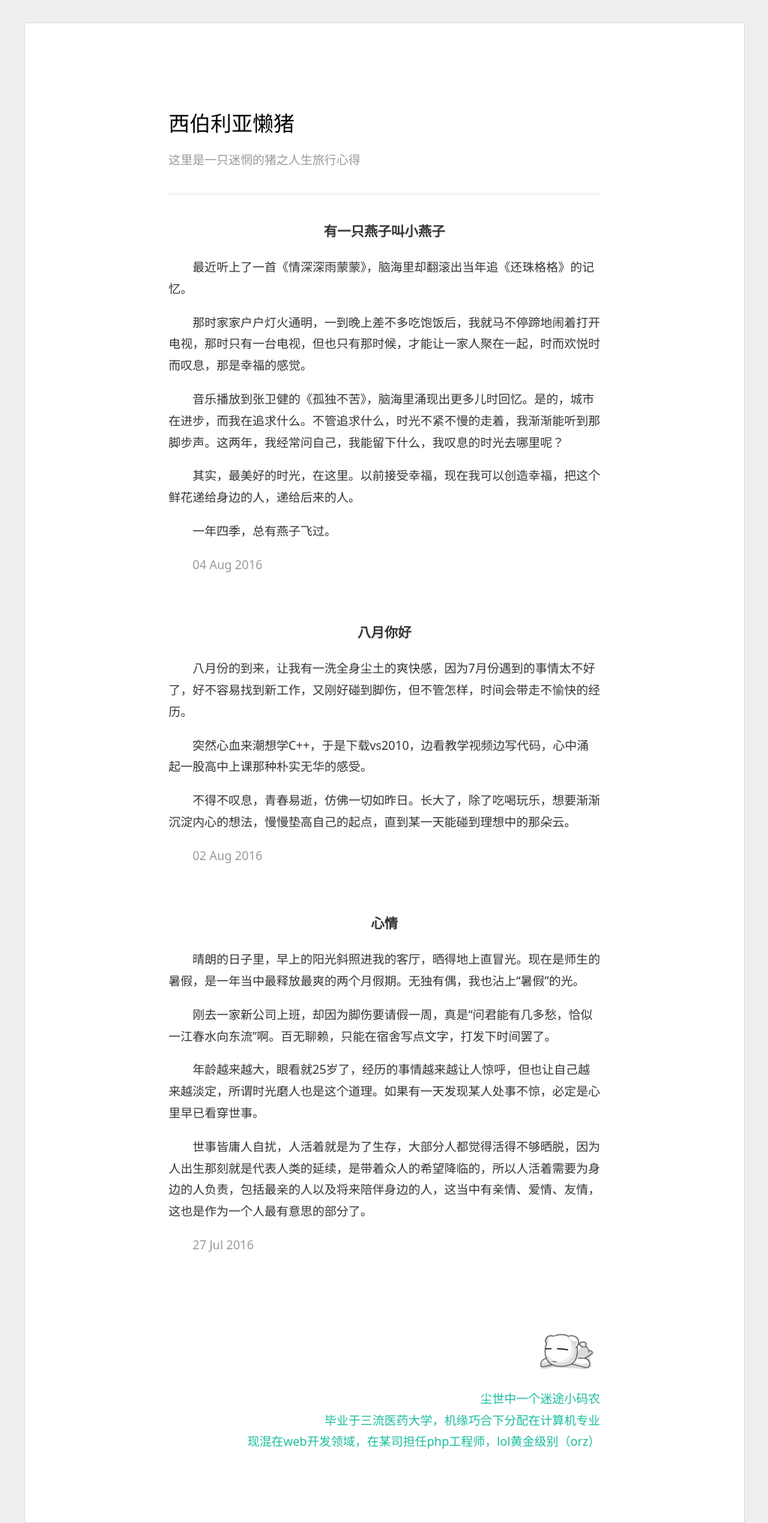
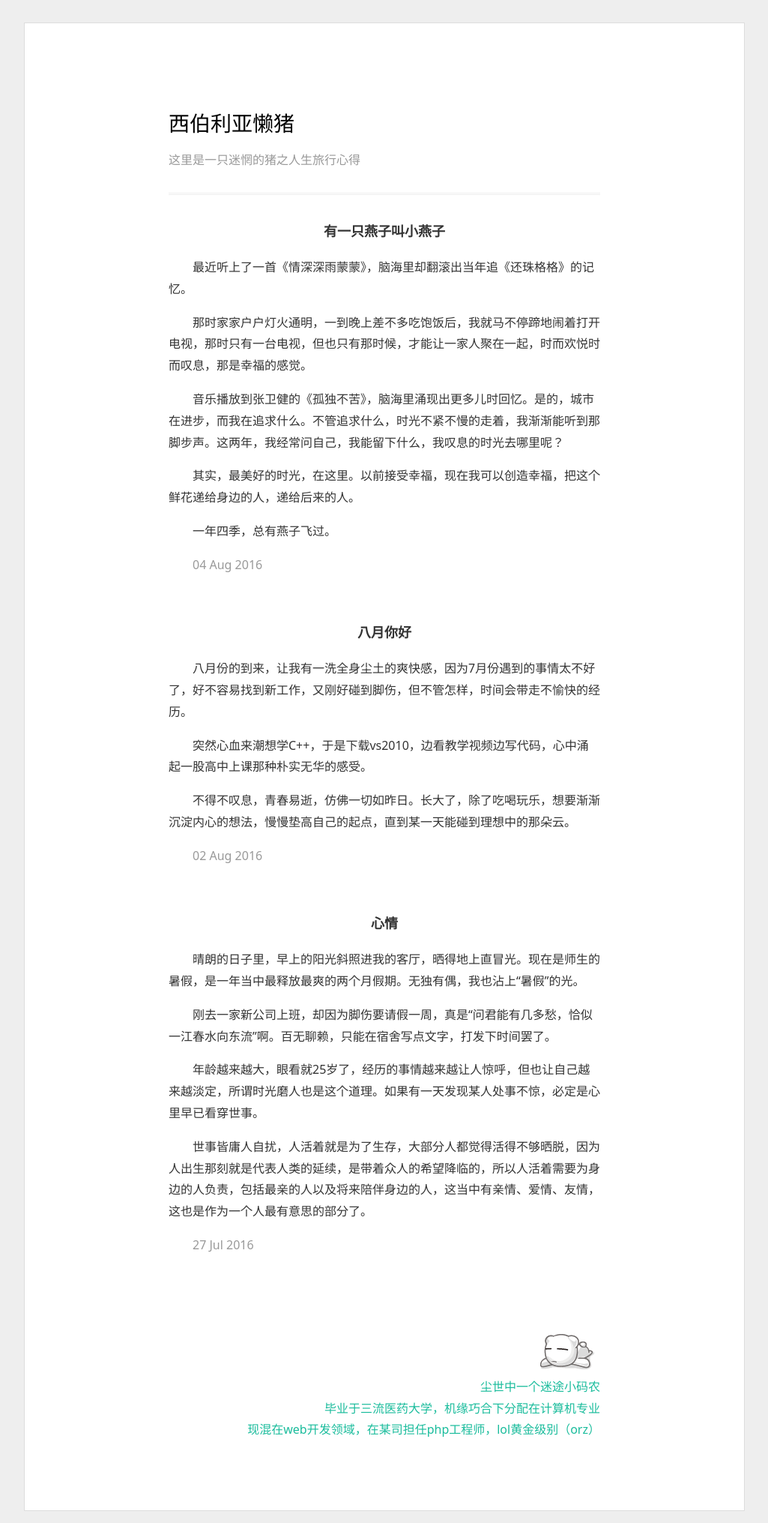
Before and after one commit to code-huisoido/myblog, a Jekyll site: the page built from index.html, in a window 1280 px wide. Shown: the whole page at 75% size, without its empty margins (127-1152 px from the left). Built offline with Jekyll 4.4.1, drawn with Linux system fonts in a browser that asks for light colours.

Commit message:
modified css

```diff
--- a/css/page.css
+++ b/css/page.css
@@ -50,10 +50,6 @@ img{
     border-bottom: 3px double #eee;
 }
 
-#avatar{
-
-}
-
 .about_me{
 	margin-top:5rem;
 	text-transform: lowercase;
@@ -62,6 +58,7 @@ img{
     text-align: right;
 }
 .about_me p{
+	margin-top:0;
 	text-align: right;
 }
 .article_list{
```
